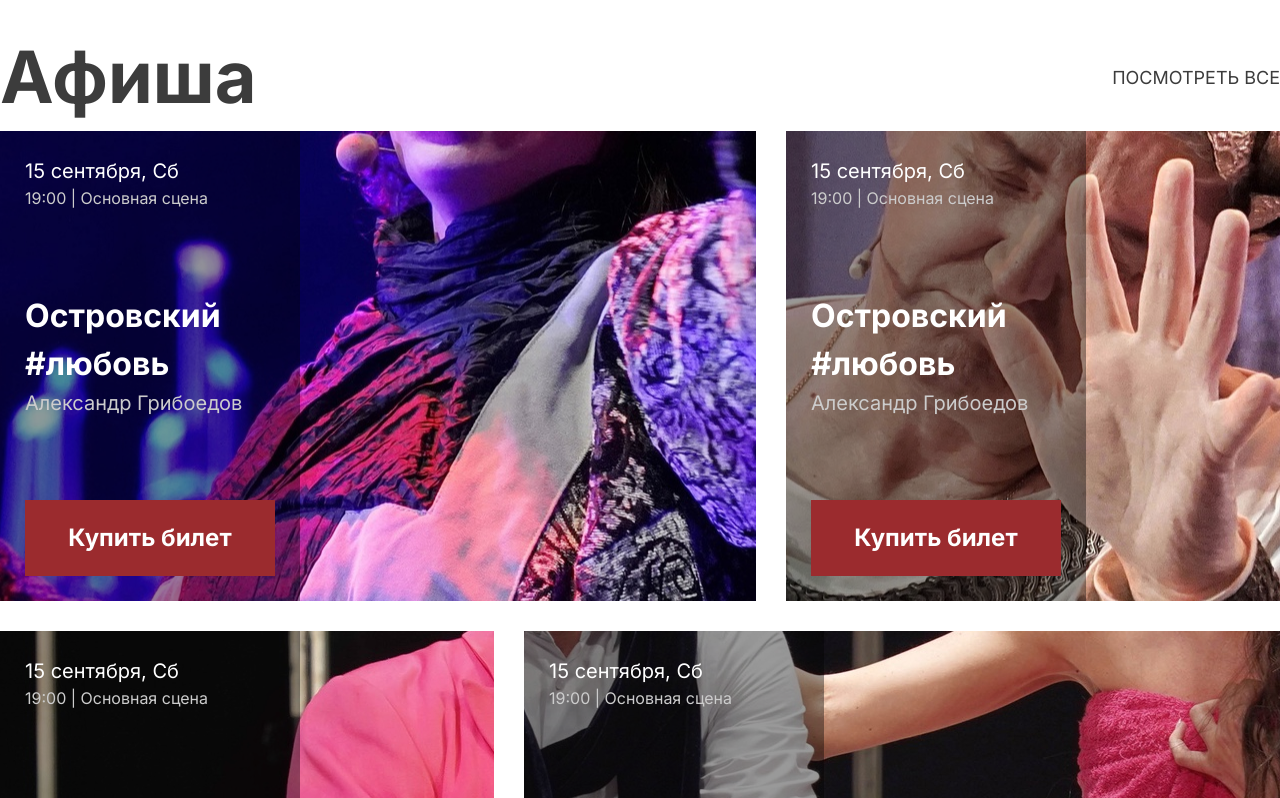
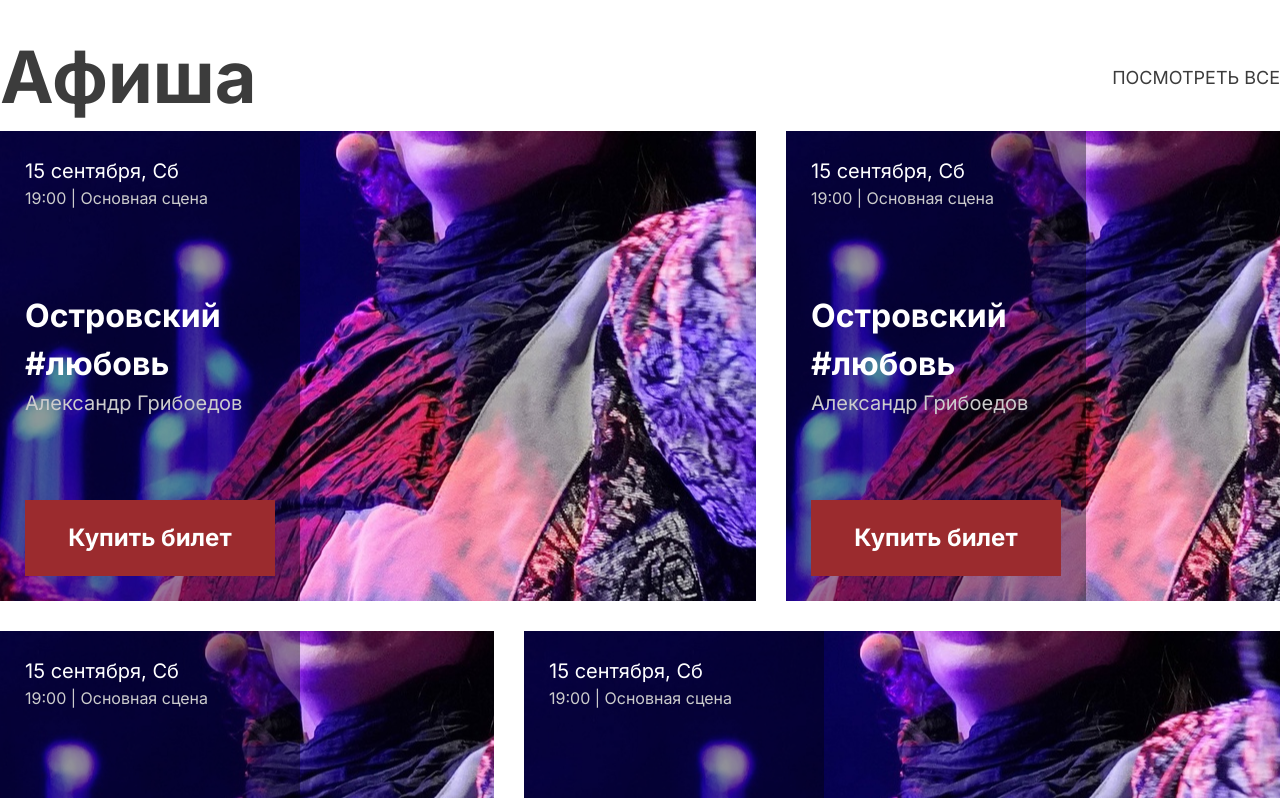
Before and after one commit to menyaboo/buff, a Next.js app: page / in a window 1280 px wide. Shown: the part 802-1600 px from the top of the page. Built offline with nearby package versions, Linux system fonts and the light colour scheme.

Commit message:
img-update commit

```diff
--- a/components/HomeNews.tsx
+++ b/components/HomeNews.tsx
@@ -2,6 +2,7 @@
 import Link from "next/link";
 // Import Swiper React components
 import { Swiper, SwiperSlide } from 'swiper/react';
+import img1 from "@/public/img/x06lbrEN3i8.jpg"
 
 // Import Swiper styles
 import 'swiper/css';
@@ -92,7 +93,7 @@ export default function HomeNews() {
         {news.map((el, index) =>
           <SwiperSlide key={index}>
             <div className={'slider-item'}>
-              <div className={'item-img'} style={{background: `url(/img/${el.img}) center center no-repeat`}}></div>
+              <div className={'item-img'} style={{background: `url(${img1.src}) center center no-repeat`}}></div>
               <p className={'date'}>{getDate(el.date)}</p>
               <h1 className={'name'}>{el.name}</h1>
               <p className={'description'}>{el.description}</p>
--- a/components/HomePoster.tsx
+++ b/components/HomePoster.tsx
@@ -1,4 +1,5 @@
 import Link from "next/link";
+import img1 from "@/public/img/x06lbrEN3i8.jpg"
 
 const scene:any = [
   {id: 1, name: 'Основная сцена'},
@@ -51,7 +52,7 @@ export default function HomePoster() {
         {prom.map((el: any, index: number) =>
           <div key={index} className={`poster-card`} style={{width: `${grid[index] === 2 ? '60%' : '40%'}`}}>
             <div className={'poster-card_wrapper'}>
-              <div className={'poster-img'} style={{background: `url(/img/${el.img}) center center no-repeat`}}></div>
+              <div className={'poster-img'} style={{background: `url(${img1.src}) center center no-repeat`}}></div>
               <div className={'poster-info'}>
                 <div className={'poster-info_date'}>
                   <span className={'date'}>{getDate(el.date)}</span>
--- a/next.config.js
+++ b/next.config.js
@@ -1,4 +1,6 @@
 /** @type {import('next').NextConfig} */
-const nextConfig = {}
-
+const nextConfig = {
+  trailingSlash: true,
+  output: 'export',
+}
 module.exports = nextConfig
```
